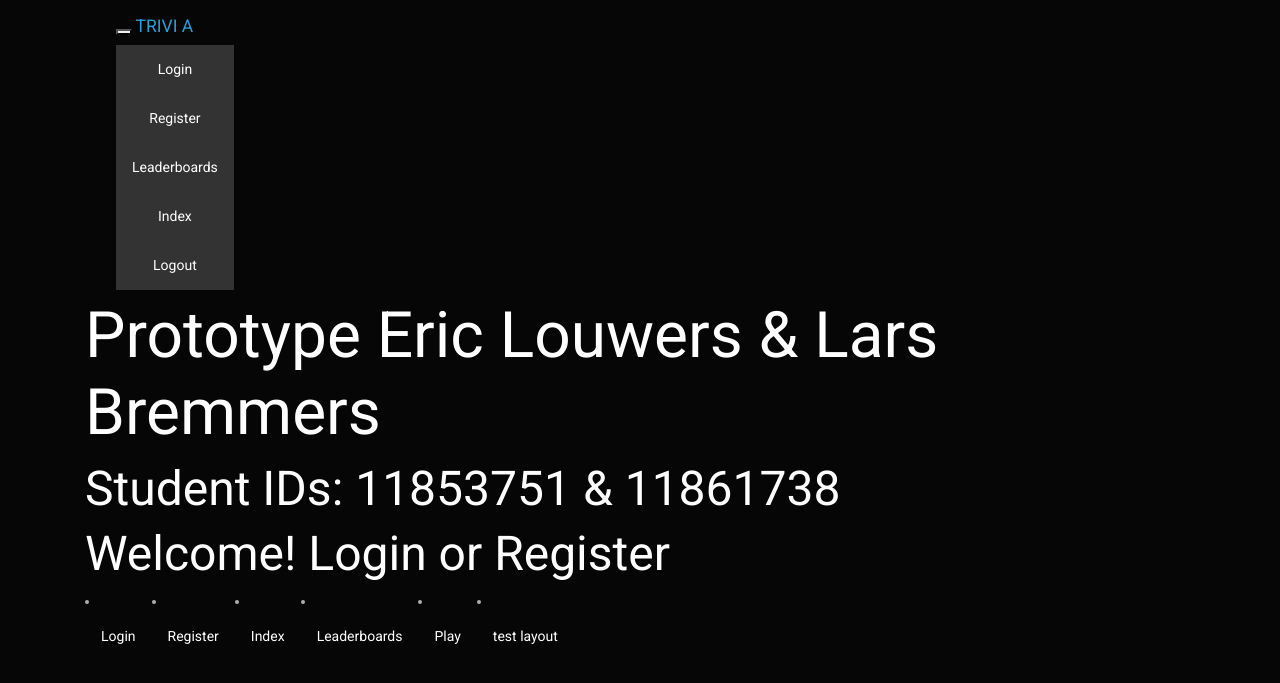
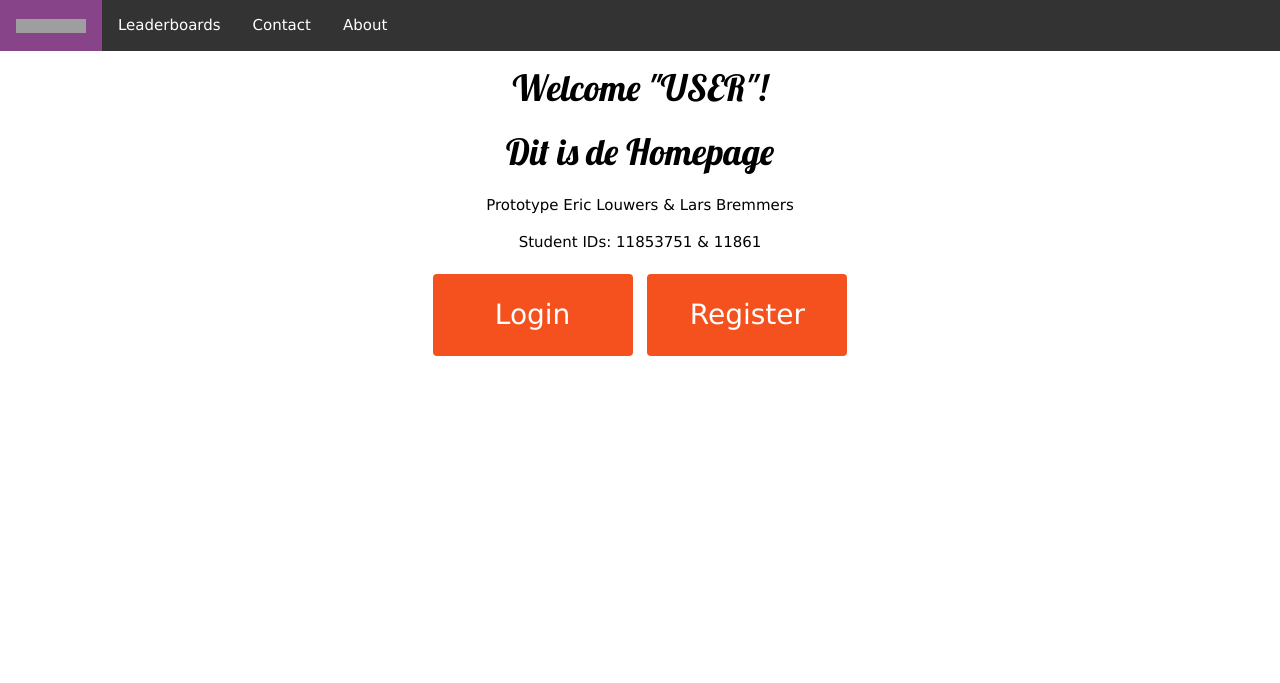
Before and after one commit to Erebeer/Technisch-Ontwerp, a Flask app: page / in a window 1280 px wide. Shown: the top 683 px of the page. Run offline with Flask 2, Linux system fonts and the light colour scheme; some libraries are stand-ins or nearby versions; grey boxes are pictures that could not be loaded.

Commit message:
Layout.html veranderd naar oldlayout.html, testlayout.html veranderd naar layout.html >> Verder veranderingen in layout.html

```diff
--- a/static/testlayout2.css
+++ b/static/testlayout2.css
@@ -24,10 +24,6 @@ li a:hover {
 
 .logout {
     background-color: #FF0000;
-}
-
-.midden {
-    text-align:center;
 }
 
 input[type=text], select {
@@ -92,25 +88,7 @@ body, html {
     height: 100%;
 }
 
-.header-image {
-  background-image: url("img/header-min.jpg");
-  height: 50%;
-  background-position: center;
-  background-repeat: no-repeat;
-  background-size: cover;
-  position: relative;
-}
-
-.header-text {
-  text-align: center;
-  position: absolute;
-  top: 50%;
-  left: 50%;
-  transform: translate(-50%, -50%);
-  color: black;
-}
-
-.header-text button1 {
+.button {
   border-radius: 4px;
   background-color: #f4511e;
   border: none;
@@ -124,14 +102,14 @@ body, html {
   margin: 5px;
 }
 
-.button1 span {
+.button span {
   cursor: pointer;
   display: inline-block;
   position: relative;
   transition: 0.5s;
 }
 
-.button1 span:after {
+.button span:after {
   content: '\00bb';
   position: absolute;
   opacity: 0;
@@ -140,97 +118,22 @@ body, html {
   transition: 0.5s;
 }
 
-.button1:hover span {
+.button:hover span {
   padding-right: 25px;
 }
 
-.button1:hover span:after {
+.button:hover span:after {
   opacity: 1;
   right: 0;
 }
 
-.header-text button2 {
-  border-radius: 4px;
-  background-color: #f4511e;
-  border: none;
-  color: #FFFFFF;
-  text-align: center;
-  font-size: 28px;
-  padding: 20px;
-  width: 200px;
-  transition: all 0.5s;
-  cursor: pointer;
-  margin: 5px;
+#login, #register {
+  display:inline-block;
 }
 
-.button2 span {
-  cursor: pointer;
-  display: inline-block;
-  position: relative;
-  transition: 0.5s;
+.image {
+    display: block;
+    margin-left: auto;
+    margin-right: auto;
+    width: 40%;
 }
-
-.button2 span:after {
-  content: '\00bb';
-  position: absolute;
-  opacity: 0;
-  top: 0;
-  right: -20px;
-  transition: 0.5s;
-}
-
-.button2:hover span {
-  padding-right: 25px;
-}
-
-.button2:hover span:after {
-  opacity: 1;
-  right: 0;
-}
-
-.orange_button {
-  border-radius: 4px;
-  background-color: #f4511e;
-  border: none;
-  color: #FFFFFF;
-  text-align: center;
-  font-size: 28px;
-  padding: 20px;
-  width: 200px;
-  transition: all 0.5s;
-  cursor: pointer;
-  margin: 5px;
-}
-
-.orange_button span {
-  cursor: pointer;
-  display: inline-block;
-  position: relative;
-  transition: 0.5s;
-}
-
-.orange_button span:after {
-  content: '\00bb';
-  position: absolute;
-  opacity: 0;
-  top: 0;
-  right: -20px;
-  transition: 0.5s;
-}
-
-.orange_button:hover span {
-  padding-right: 25px;
-}
-
-.orange_button:hover span:after {
-  opacity: 1;
-  right: 0;
-}
-
-#button1, #button2 {
-     display:inline-block;
-}
-
-.zwart {
-    color:black;
-}
--- a/templates/home.html
+++ b/templates/home.html
@@ -3,19 +3,23 @@
 <title>Welcome to The most awesome Trivia Game!</title>
 
 {% block main%}
-                    <h1>Prototype Eric Louwers & Lars Bremmers</h1>
-                    <h2>Student IDs: 11853751 & 11861738</h2>
+
+<div class="header-image">
+  <div class="header-text">
+    <h1 class="hoofd"><div class="zwart">Welcome "USER"!</div></h1>
+  </div>
+</div>
 
 
-                    <h2>Welcome! Login or Register</h2>
+<div style="text-align:center">
+<h1 class="hoofd">Dit is de Homepage</h1>
+<p>Prototype Eric Louwers & Lars Bremmers</p>
+<p>Student IDs: 11853751 & 11861</p>
+</div>
 
-    <fieldset>
-            <li><a href="{{ url_for('login') }}">Login</a></li>
-            <li><a href="{{ url_for('register') }}">Register</a></li>
-            <li><a href="{{ url_for('index') }}">Index</a></li>
-            <li><a href="{{ url_for('leaderboards') }}">Leaderboards</a></li>
-            <li><a href="{{ url_for('index') }}">Play</a></li>
-            <li><a href="{{ url_for('testlayout') }}">test layout</a></li>
-    </fieldset>
-</form>
+<div style="text-align:center;">
+<a href="/login"><button class="button"><span>Login </span></button></a>
+<a href="/register"><button class="button"><span>Register </span></button></a>
+</div>
+
 {% endblock %}
--- a/templates/layout.html
+++ b/templates/layout.html
@@ -1,74 +1,50 @@
 <!DOCTYPE html>
-
-<html lang="en">
+<html>
 
 <head>
+<link href="{{ url_for('static', filename='testlayout2.css') }}" rel="stylesheet"/>
+<meta name="viewport" content="width=device-width, initial-scale=1">
+<link rel="stylesheet" href="https://www.w3schools.com/w3css/4/w3.css">
+<link rel="stylesheet" href="https://fonts.googleapis.com/css?family=Lobster">
+<link rel="shortcut icon" href="/static/img/game-controller.png">
 
-        <!-- https://developer.mozilla.org/en-US/docs/Web/HTML/Element/meta -->
-        <meta charset="utf-8"/>
-        <meta http-equiv="Content-Type" content="text/html; charset=utf-8" />
-        <meta content="initial-scale=1, width=device-width" name="viewport"/>
+<style>
 
-        <!-- documentation at http://getbootstrap.com/, alternative themes at https://www.bootstrapcdn.com/bootswatch/ -->
-        <link href="https://maxcdn.bootstrapcdn.com/bootswatch/4.0.0-beta.3/cyborg/bootstrap.min.css" rel="stylesheet"/>
+.hoofd
+{
+    font-family: "Lobster", serif;
+    text-align:center;
+}
 
-        <link href="{{ url_for('static', filename='testlayout2.css') }}" rel="stylesheet"/>
+</style>
 
-        <script src="https://code.jquery.com/jquery-3.1.1.min.js"></script>
-        <script src="https://maxcdn.bootstrapcdn.com/bootstrap/3.3.7/js/bootstrap.min.js"></script>
-
-        <title>Trivia {% block title %}{% endblock %}</title>
+<title>TRIVIA{% block title %}{% endblock %}</title>
 
 </head>
 
 <body>
-
-        <div class="container">
-
-            <nav class="navbar navbar-default">
-                <div class="container-fluid">
-                    <div class="navbar-header">
-                        <button type="button" class="navbar-toggle collapsed"
-                        data-toggle="collapse" data-target="#navbar" aria-expanded="false"
-                        aria-controls="navbar">
-                            <span class="sr-only">Toggle navigation</span>
-                            <span class="icon-bar"></span>
-                            <span class="icon-bar"></span>
-                            <span class="icon-bar"></span>
-                        </button>
-                    <a class="navbar-brand" href="{{ url_for('index') }}"><span class="red">T</span><span class="yellow">R</span><span class="red">IV</span><span class="yellow">I</span> <span class="red">A</span></a>
-                    <ul class="nav navbar-nav navbar-right">
-                        <li><a href="/login">Login</a></li>
-                        <li><a href="/register">Register</a></li>
-                        <li><a href="/leaderboards">Leaderboards</a></li>
-                        <li><a href="/index">Index</a></li>
-                        <li><a href="/logout">Logout</a></li>
+{% if session.user_id %}
+<ul>
+    <li><a href="{{ url_for('home') }}"><img src="https://upload.wikimedia.org/wikipedia/en/archive/2/27/20100328194043%21Trivia.png" width="70" height="14"></img></a></li>
+    <li><a href="{{ url_for('leaderboards') }}">Leaderboards</a></li>
+    <li><a href="{{ url_for('index') }}">Play</a></li>
+    <li style="float:right"><a class= "logout" href="/logout">Hi! {{session['username']}}</a></li>
+    <li><a href="/contact">Contact</a></li>
+    <li><a href="/about">About</a></li>
 </ul>
-                <div class="collapse navbar-collapse" id="navbar">
-                        {% if session.user_id %}
-                        <ul class="nav navbar-nav navbar-right">
-                        <li><a href="/leaderboards">Leaderboards</a></li>
-                        <li><a href="/index">Index</a></li>
-                        <li><a href="/logout">Logout</a></li>
-
-                            </ul>
-                        {% else %}
-                            <ul class="nav navbar-nav navbar-right">
-                                <li><a href="{{ url_for('register') }}">Register</a></li>
-                                <li><a href="{{ url_for('login') }}">Log In</a></li>
+{% elif not session.logged_in %}
+<ul>
+    <li><a href="{{ url_for('home') }}"><img src="https://upload.wikimedia.org/wikipedia/en/archive/2/27/20100328194043%21Trivia.png" width="70" height="14"></img></a></li>
+    <li><a href="{{ url_for('leaderboards') }}">Leaderboards</a></li>
+    <li><a href="/contact">Contact</a></li>
+    <li><a href="/about">About</a></li>
 </ul>
  {% endif %}
-                    </div>
-                </div>
-            </nav>
 
-
+<!-- Homepage -->
             <main>
                 {% block main %}{% endblock %}
             </main>
 
-        </div>
-
 </body>
-
 </html>
--- a/templates/logout.html
+++ b/templates/logout.html
@@ -5,6 +5,8 @@
 {% endblock %}
 
 {% block main %}
-    <h1>You have been succesfully logged out</h1>
-    <li><a href="{{ url_for('home') }}">Homepage</a></li>
+    <h1 style="text-align:center" class="hoofd">You have been succesfully logged out.</h1>
+    <img src="http://www.seeyousoon.tokyo/img/ogimage.png" class="image" width="820" height="380">
+    <p style="text-align:center">Click on "Home" to return to the homepage.</p>
+    <div style="text-align:center"><a href="{{ url_for('home') }}"><button class="button"><span>Home </span></button></a></div>
 {% endblock %}
--- a/templates/setup.html
+++ b/templates/setup.html
@@ -5,5 +5,5 @@
 {% endblock %}
 
 {% block main %}
- <li><a href="{{ url_for('question01') }}">Question 1</a></li>
+  <a href="{{ url_for('question01') }}">Question 1</a>
  {% endblock %}
```
Also changed, not shown: templates/index.html (+7 -7 lines), templates/leaderboards.html (+4 -6 lines), templates/login.html (+5 -3 lines), templates/oldlayout.html (added, +74 -0 lines), templates/register.html (+7 -1 lines), templates/testlayout.html (deleted, +0 -107 lines). Lines whose indentation alone changed are shown as unchanged.
